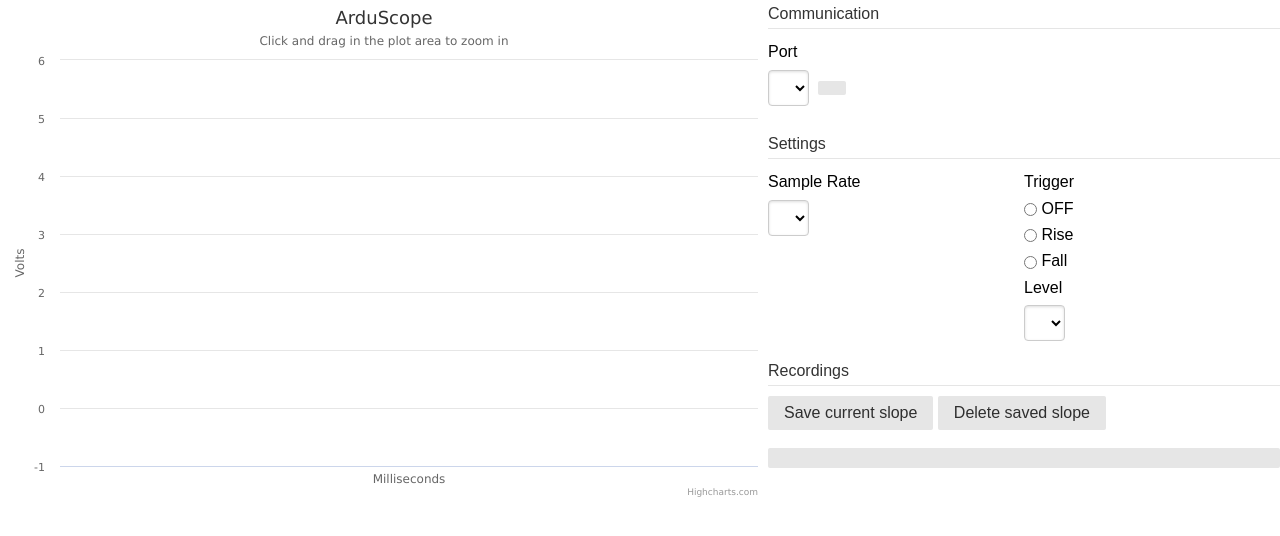
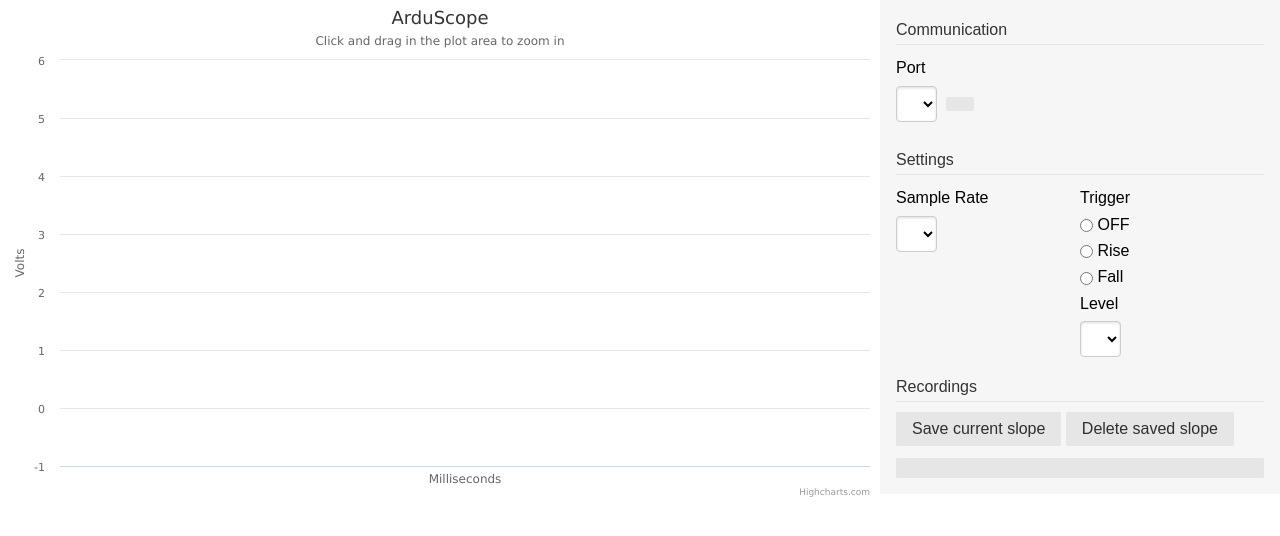
Before and after one commit to petrica/arduino-arduscope, a website built with webpack: page visualiser/src/index.html in a window 1280 px wide. Built offline with nearby package versions, Linux system fonts and the light colour scheme; what arduino-create-agent-js-client, knockout would draw is missing.

Commit message:
Add layout

```diff
--- a/visualiser/src/controls.html
+++ b/visualiser/src/controls.html
@@ -48,8 +48,6 @@
         <button id="save" class="pure-button">Save current slope</button>
         <button id="delete" class="pure-button">Delete saved slope</button>
     </fieldset>
-    <fieldset>
-        <button id="acquire" class="button-xlarge pure-button"
-            data-bind="click: acquire, text: isAcquire() ? 'Stop' : 'Acquire', class: acquireCssClass"></button>
-    </fieldset>
+    <button id="acquire" class="button-xlarge pure-button"
+        data-bind="click: acquire, text: isAcquire() ? 'Stop' : 'Acquire', class: acquireCssClass"></button>
 </div>
--- a/visualiser/src/index.html
+++ b/visualiser/src/index.html
@@ -1,8 +1,7 @@
-<div class="pure-g">
-    <div class="pure-u-3-5">
-        <div id="chart"></div>
+<div id="layout" class="pure-g">
+    <div id="chart" class="pure-u-1">
     </div>
-    <div class="pure-u-2-5" id="form-placeholder">
+    <div id="controls" class="pure-u">
 
     </div>
 </div>
--- a/visualiser/src/index.js
+++ b/visualiser/src/index.js
@@ -17,7 +17,7 @@ if (process.env.NODE_ENV !== 'production') {
 document.body.innerHTML = html;
 
 const visualiser = new Visualiser('chart', 5);
-const controls = new Controls('#form-placeholder', control);
+const controls = new Controls('#controls', control);
 const comms = new Comms(receive);
 var isAcquire = false;
 
--- a/visualiser/src/style.css
+++ b/visualiser/src/style.css
@@ -1,3 +1,19 @@
+#controls {
+    position: fixed;
+    right: 0;
+    top: 0;
+    width: 400px;
+    background: #f6f6f6
+}
+
+#controls .pure-form {
+    padding: 1em;
+}
+
+#chart {
+    margin-right: 400px;
+}
+
 .button-xlarge {
     font-size: 125%;
     width: 100%;
```
Also changed, not shown: visualiser/dist/main.js, 1 other file.
